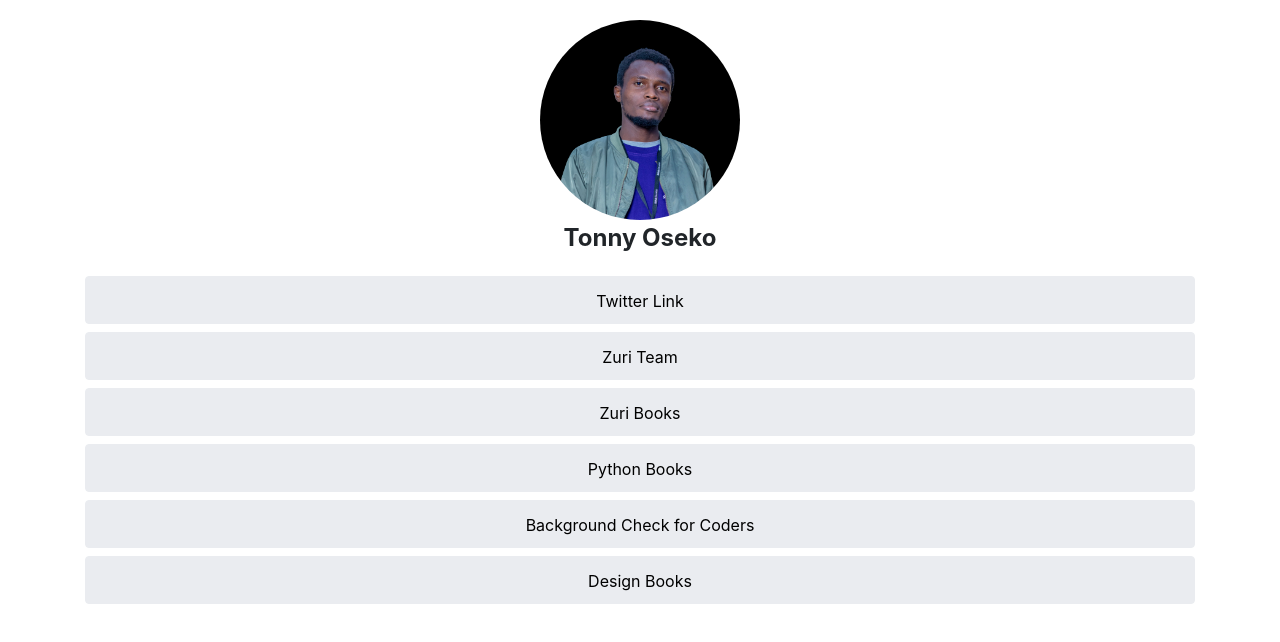
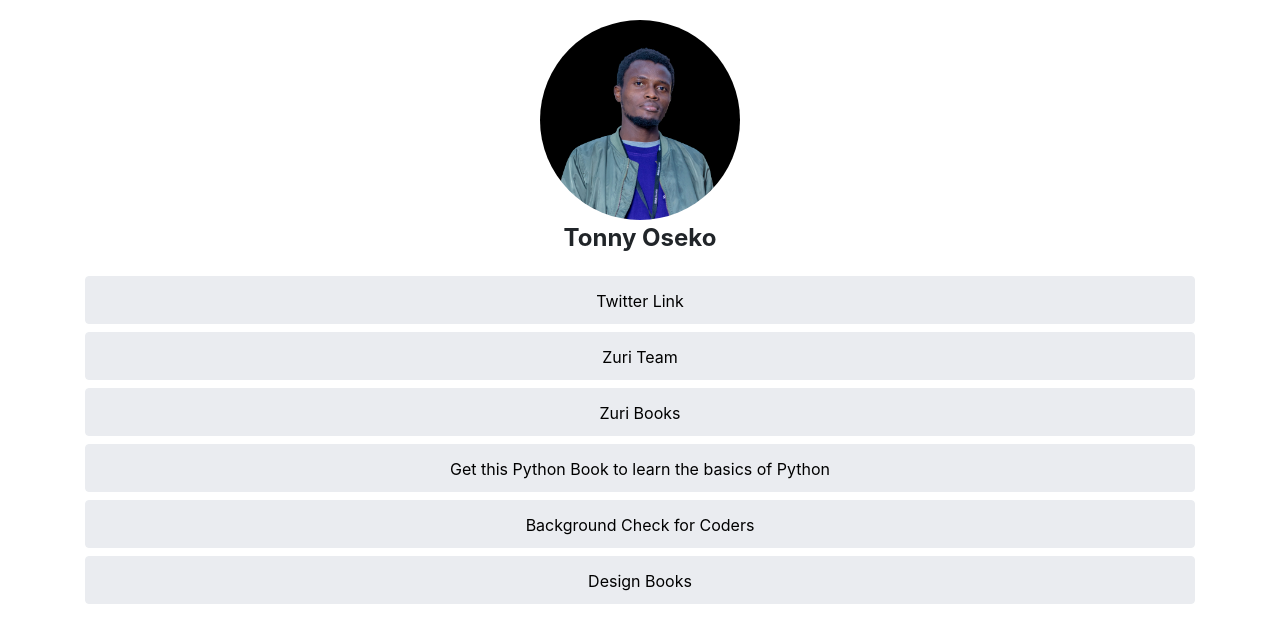
Before and after one commit to tonyoseko99/linktree, a React (Create React App) app: page / in a window 1280 px wide. Shown: the top 642 px of the page. Built offline with nearby package versions, Linux system fonts and the light colour scheme.

Commit message:
add link to the design and pitch buttons

```diff
--- a/src/components/links.js
+++ b/src/components/links.js
@@ -52,21 +52,21 @@
         id="book__python"
       >
         <a
-          href="http://books.zuri.team"
+          href="https://books.zuri.team/python-for-beginners?ref_id=tonnyseko"
           target="_blank"
           rel="noopener noreferrer"
         >
-          Python Books
+          Get this Python Book to learn the basics of Python
         </a>
       </button>
       {/* Background check for coders */}
       <button
         type="button"
         class="btn btn-secondary btn-lg btn-block"
-        id="twitter"
+        id="pitch"
       >
         <a
-          href="https://twitter.com/TonyOseko"
+          href="https://background.zuri.team"
           target="_blank"
           rel="noopener noreferrer"
         >
@@ -77,10 +77,10 @@
       <button
         type="button"
         class="btn btn-secondary btn-lg btn-block"
-        id="twitter"
+        id="book__design"
       >
         <a
-          href="https://twitter.com/TonyOseko"
+          href="https://books.zuri.team/design-rules "
           target="_blank"
           rel="noopener noreferrer"
         >
```
